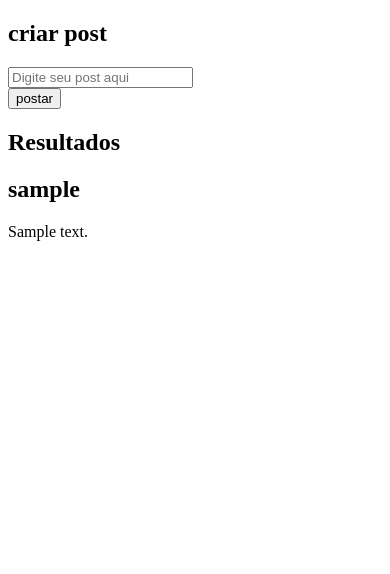
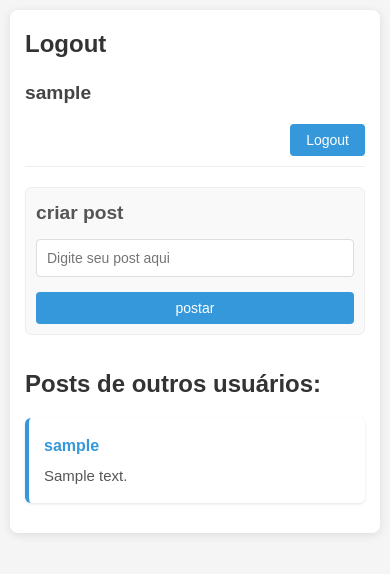
Before and after one commit to joao-victor-luzia/php-website, a PHP site: page /posts.php in a window 390 px wide. Shown: the top 574 px of the page. Run offline with PHP 8.4, Linux system fonts and the light colour scheme; the visitor is signed in with stand-in values (Sample User, id 1); tables that the repository leaves empty or names only in its code hold one stand-in row (values such as "Sample post").

Commit message:
Adicionando estilos para melhorar experiência do usuário

```diff
--- a/includes/login.inc.php
+++ b/includes/login.inc.php
@@ -39,7 +39,7 @@ if ($_SERVER['REQUEST_METHOD'] === 'POST'){
         $_SESSION["user_id"] = $result['id'];
         $_SESSION["username"] = htmlspecialchars($result['username']);
 
-        header('Location: ../index.php?login=success');
+        header('Location: ../posts.php');
         $pdo = null;
         $stmt = null;
         die();
--- a/includes/posts_model.inc.php
+++ b/includes/posts_model.inc.php
@@ -7,7 +7,7 @@ function get_posts () {
     $stmt = $pdo->prepare($query);
     $stmt->execute();
     $results = $stmt->fetchAll(PDO::FETCH_ASSOC);
-    return $results;
+    return array_reverse($results);
 }
 
 function set_post(object $pdo, string $text, int $userId){
--- a/includes/posts_view.inc.php
+++ b/includes/posts_view.inc.php
@@ -10,7 +10,7 @@ include_once "posts_model.inc.php";
 function print_posts(){
     $results = get_posts();
     foreach ($results as $post){
-        echo "<article class='post'><h2>" . htmlspecialchars($post["username"]). "</h2> <p>" . htmlspecialchars($post["coment_text"]) . "</p></article>";
+        echo "<article class='post'><h4 class = 'username'>" . htmlspecialchars($post["username"]). "</h4> <p>" . htmlspecialchars($post["coment_text"]) . "</p></article>";
 
     }
 }
--- a/includes/signup.inc.php
+++ b/includes/signup.inc.php
@@ -40,7 +40,7 @@ if ($_SERVER['REQUEST_METHOD'] === 'POST'){
         }
 
         create_user($pdo, $username, $pwd, $email);
-        header("Location:../index.php?signup=success");
+        header("Location:../login.php");
         $pdo = null;
         $stmt = null;
         die();
--- a/includes/signup_contr.inc.php
+++ b/includes/signup_contr.inc.php
@@ -1,6 +1,5 @@
 <?php
 
-//tratar dados do usuario
 declare(strict_types=1);
 
 function is_input_enpty(string $username, string $pwd, string $email){
--- a/includes/signup_view.inc.php
+++ b/includes/signup_view.inc.php
@@ -32,7 +32,7 @@ function signup_inputs() {
 
 
     if (isset($_SESSION["signup_data"]['email']) and
-    !isset($_SESSION["errors_signup"]['invalid_email'])){
+    !isset($_SESSION["errors_signup"]['email_used'])){
         echo '<input type="text" name="email" placeholder="Email" value="'.htmlspecialchars($_SESSION["signup_data"]['email']).'"><br>';
     }else{
         echo '<input type="text" name="email" placeholder="Email"><br>';
--- a/posts.php
+++ b/posts.php
@@ -3,20 +3,40 @@
 require_once "includes/config_session.inc.php";
 require_once "includes/posts_view.inc.php";
 
-
+if (!isset($_SESSION['user_id'])) {
+    header('Location: index.php');
+}
 
 ?>
 
+
 <!DOCTYPE html>
 <html lang="en">
+
 <head>
     <meta charset="UTF-8">
     <meta name="viewport" content="width=device-width, initial-scale=1.0">
     <title>Document</title>
+    <link rel="stylesheet" href="styles/posts_style.css">
 </head>
+
 <body>
+    <main>
 
+        <h2>Logout</h2>
 
+        <header>
+            <nav>
+                <?php echo "<p><b>" . $_SESSION['username'] . "</b></p>" ?>
+
+                <form action="includes/logout.inc.php" method="post">
+                    <button>Logout</button>
+
+                </form>
+            </nav>
+        </header>
+
+        <article class="send_post">
             <h2>criar post</h2>
             <form action="includes/posts.inc.php" method="post">
                 <input type="text" name="coment_text" placeholder="Digite seu post aqui"><br>
@@ -24,17 +44,21 @@ require_once "includes/posts_view.inc.php";
                 <button type="submit">postar</button>
             </form>
 
-    <h2>Resultados</h2>
+        </article>
+
+        <section class="posts">
+            <h2>Posts de outros usuários:</h2>
 
             <?php
-
             print_posts();
-
             ?>
 
 
+        </section>
 
     </form>
+    </main>
 
 </body>
+
 </html>
--- /dev/null
+++ b/styles/posts_style.css
@@ -0,0 +1,133 @@
+* {
+    margin: 0;
+    padding: 0;
+    box-sizing: border-box;
+    font-family: 'Arial', sans-serif;
+}
+
+body {
+    background-color: #f5f5f5;
+    color: #333;
+    line-height: 1.6;
+}
+
+main {
+    max-width: 800px;
+    margin: 20px auto;
+    padding: 20px;
+    background-color: white;
+    border-radius: 8px;
+    box-shadow: 0 2px 10px rgba(0, 0, 0, 0.1);
+}
+
+header {
+    margin-bottom: 20px;
+    border-bottom: 1px solid #eee;
+    padding-bottom: 10px;
+}
+
+nav {
+    display: flex;
+    justify-content: space-between;
+    align-items: center;
+}
+
+nav p {
+    font-size: 1.2rem;
+    color: #444;
+}
+
+h2 {
+    color: #333;
+    margin-bottom: 15px;
+    font-weight: bold;
+}
+
+button {
+    background-color: #3498db;
+    color: white;
+    border: none;
+    padding: 8px 16px;
+    border-radius: 4px;
+    cursor: pointer;
+    font-size: 14px;
+    transition: background-color 0.3s;
+}
+
+button:hover {
+    background-color: #2980b9;
+}
+
+.send_post {
+    background-color: #f9f9f9;
+    padding: 15px;
+    border-radius: 6px;
+    margin-bottom: 20px;
+    border: 1px solid #eee;
+}
+
+.send_post h2 {
+    font-size: 1.2rem;
+    margin-bottom: 10px;
+    color: #555;
+}
+
+.send_post input[type="text"] {
+    width: 100%;
+    padding: 10px;
+    margin-bottom: 10px;
+    border: 1px solid #ddd;
+    border-radius: 4px;
+    font-size: 14px;
+}
+
+.posts {
+    margin-top: 30px;
+}
+
+.post {
+    background-color: white;
+    padding: 15px;
+    margin-bottom: 15px;
+    border-radius: 6px;
+    box-shadow: 0 1px 3px rgba(0, 0, 0, 0.1);
+    border-left: 4px solid #3498db;
+}
+
+.username {
+    color: #3498db;
+    margin-bottom: 5px;
+    font-size: 16px;
+}
+
+.post p {
+    color: #555;
+    font-size: 15px;
+}
+
+/* Adaptação para telas menores */
+@media (max-width: 600px) {
+    main {
+        padding: 15px;
+        margin: 10px;
+    }
+
+    .send_post {
+        padding: 10px;
+    }
+
+    button {
+        width: 100%;
+        margin-top: 5px;
+    }
+
+    nav {
+        flex-direction: column;
+        align-items: flex-start;
+    }
+
+    nav form {
+        margin-top: 10px;
+        align-self: flex-end;
+    }
+}
```
Also changed, not shown: css/style.css (deleted, +0 -15 lines), index.php (+4 -28 lines), login.php (added, +35 -0 lines), styles/style.css (added, +143 -0 lines). Lines whose indentation alone changed are shown as unchanged.
